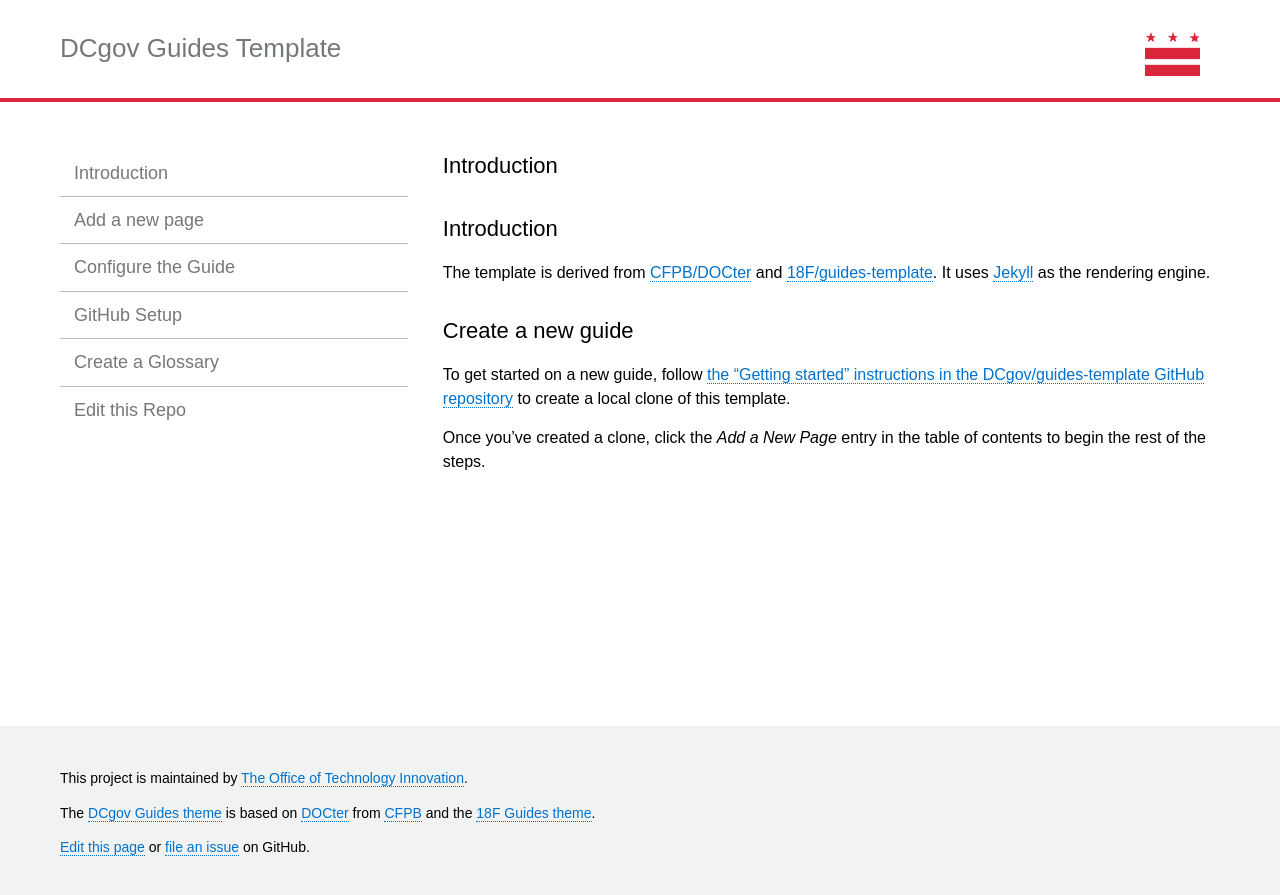
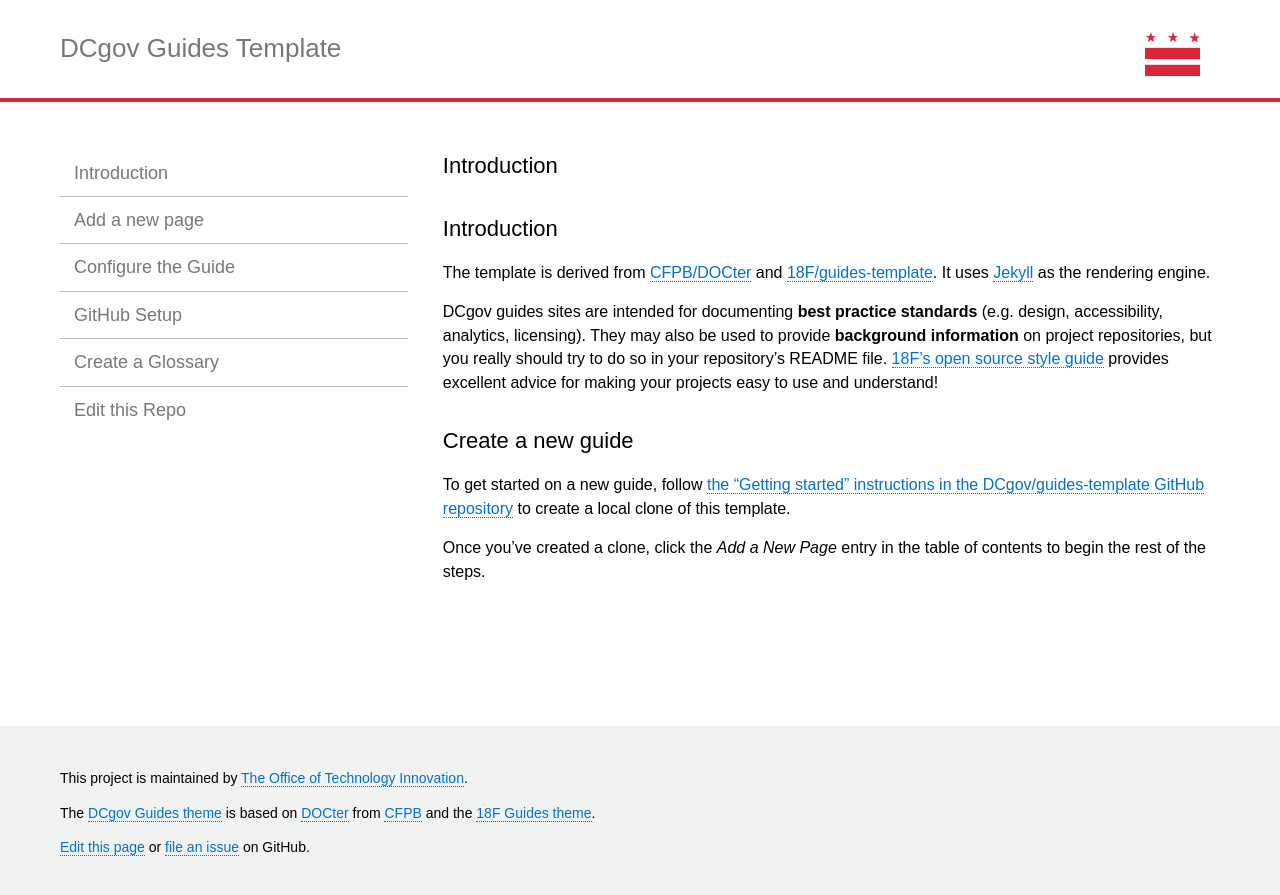
Before and after one commit to DCgov/guides-template, a Jekyll site: the page built from _pages/index.md, in a window 1280 px wide. Shown: the top 895 px of the page. Built offline with Jekyll 4.4.1, drawn with Linux system fonts in a browser that asks for light colours; nearby versions of some CDN libraries.

Commit message:
Update index.md

```diff
--- a/_pages/index.md
+++ b/_pages/index.md
@@ -8,6 +8,8 @@ title: Introduction
 
 The template is derived from [CFPB/DOCter](https://github.com/CFPB/DOCter) and [18F/guides-template](https://github.com/18F/guides-template). It uses [Jekyll](http://jekyllrb.com/) as the rendering engine.
 
+DCgov guides sites are intended for documenting **best practice standards** (e.g. design, accessibility, analytics, licensing). They may also be used to provide **background information** on project repositories, but you really should try to do so in your repository's README file. [18F's open source style guide](https://pages.18f.gov/open-source-guide/) provides excellent advice for making your projects easy to use and understand!
+
 ## Create a new guide
 
 To get started on a new guide, follow [the "Getting started" instructions in the DCgov/guides-template GitHub repository](https://github.com/DCgov/guides-template/#getting-started) to create a local clone of this template.
```
